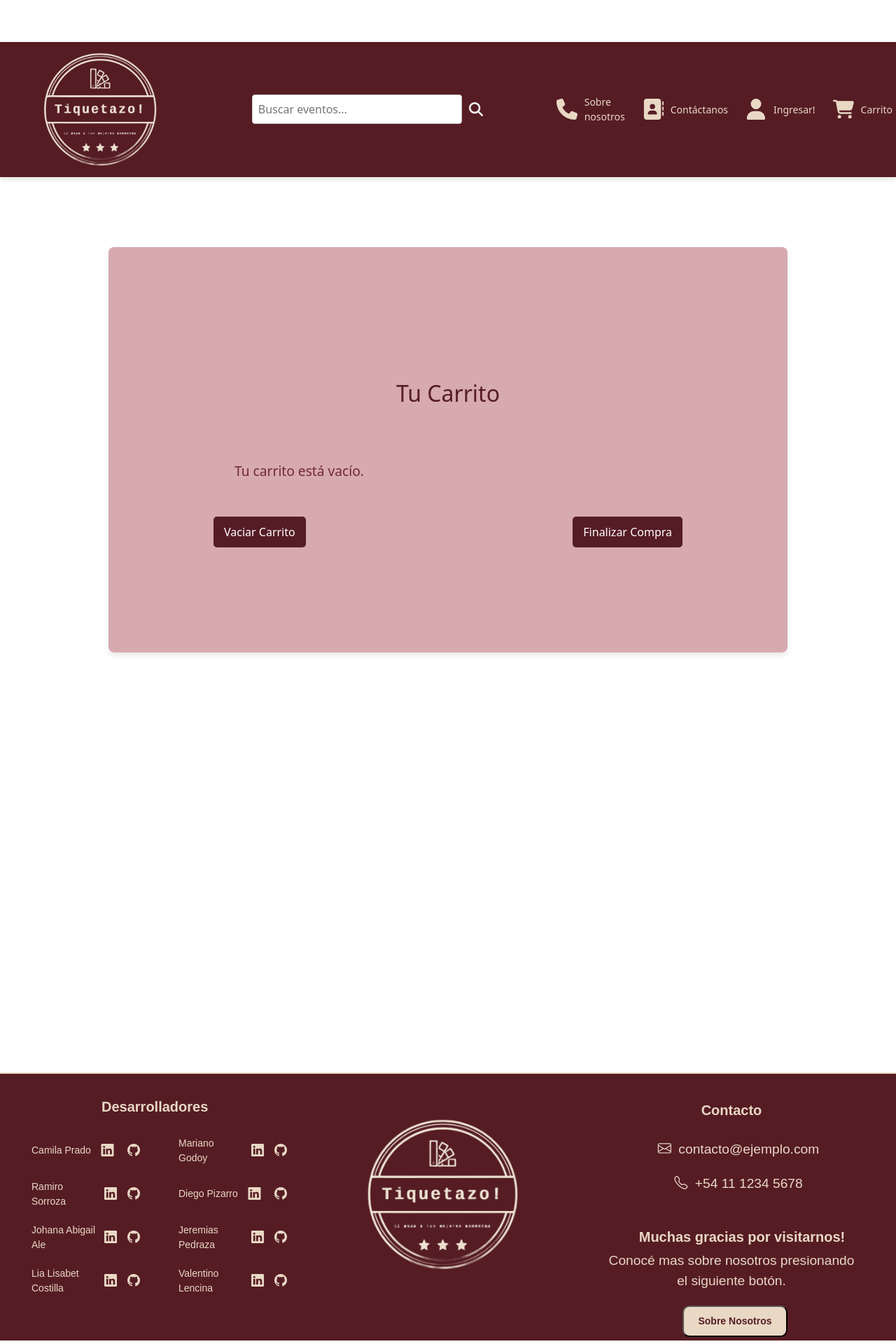
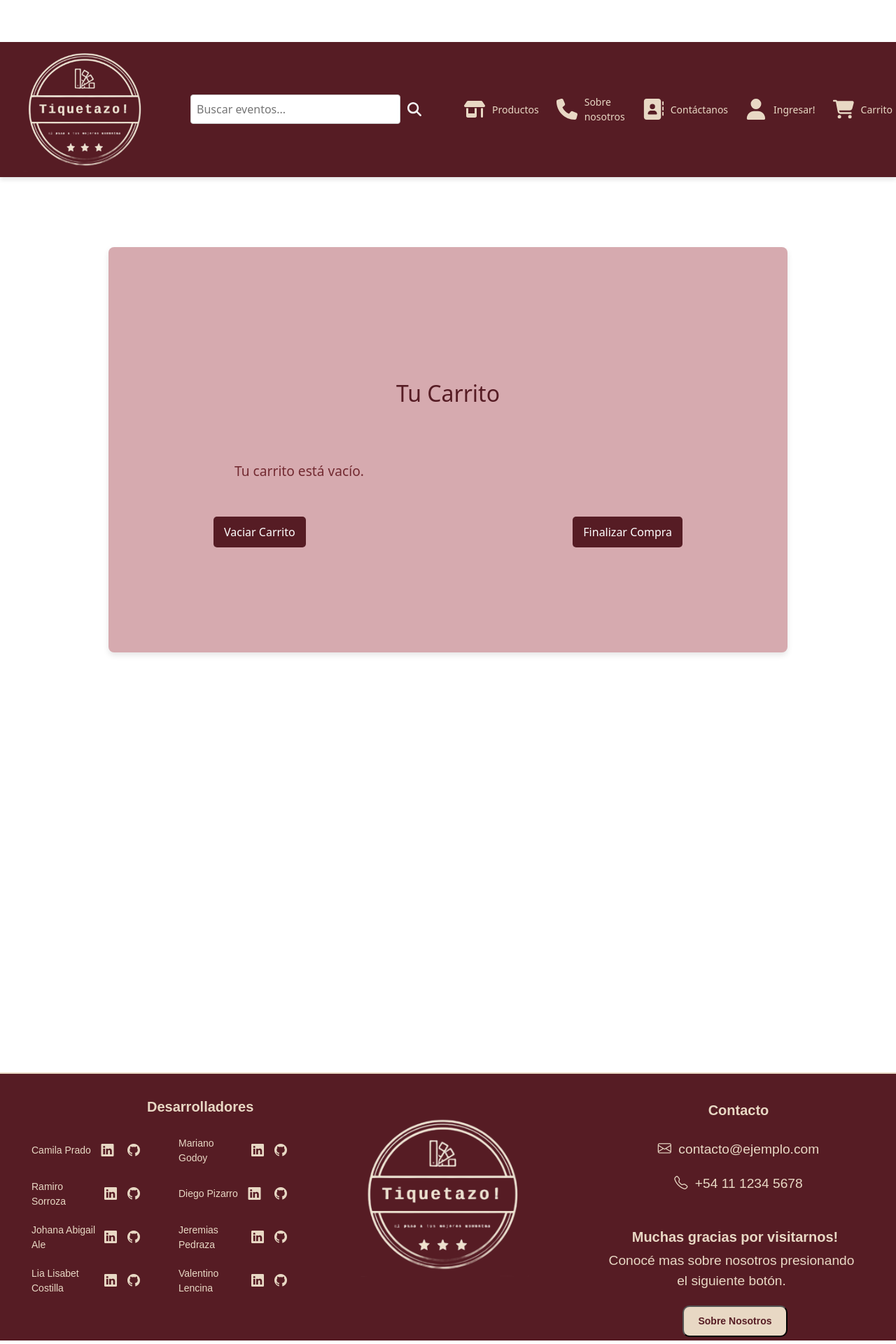
Before and after one commit to camiiprd/tiquetazofront, a React (Vite) app: page /cart in a window 1280 px wide. Shown: the top 1920 px of the page at 70% size. Built offline with nearby package versions, Linux system fonts and the light colour scheme.

Commit message:
Add a button to the navigation bar for products

```diff
--- a/src/components/Footer/Footer.css
+++ b/src/components/Footer/Footer.css
@@ -33,7 +33,7 @@
 
 
 .footer-section .Text-Footer {
-  margin-left: 140px;
+  margin-left: 50%;
   margin-top: 30px;
 }
 
@@ -58,13 +58,13 @@ display: inline-block;
   color: #E8D8C4;
   margin-top: 50px;
   font-size: 20px;
-  margin-right: 20px;
+  margin-right: 40px;
 
 
 }
 
 .footer-section2 .Text-contact{
-  margin-right: 50px;
+  margin-right: 30px;
   color: #E8D8C4;
   margin-top: 35px;
   margin-bottom: 30px;
@@ -118,7 +118,7 @@ p {
 }
 
 
-@media (max-width: 768px) {
+@media (max-width: 1000px) {
   .footer {
     flex-direction: column;
     align-items: center;
--- a/src/components/Navbar/NavBar.jsx
+++ b/src/components/Navbar/NavBar.jsx
@@ -2,7 +2,7 @@ import React, { useState } from "react";
 import '../NavBar/NavBar.css';
 import { useNavigate } from "react-router-dom";
 import { FontAwesomeIcon } from '@fortawesome/react-fontawesome';
-import { faUser, faShoppingCart, faPhone, faAddressBook, faSearch } from '@fortawesome/free-solid-svg-icons';
+import { faUser, faShoppingCart, faPhone, faAddressBook, faSearch, faShop } from '@fortawesome/free-solid-svg-icons';
 import logo from "../../assets/images/logo.png";
 import Swal from 'sweetalert'; // Importa SweetAlert
 
@@ -52,6 +52,10 @@ const NavBar = () => {
 
       {/* Iconos de login y carrito */}
       <div className="navbar-icons">
+        <div onClick={() => handleNavigate('/merch')} className="icon">
+        <FontAwesomeIcon icon={faShop} />
+          <span>Productos</span>
+        </div>
         <div onClick={() => handleNavigate('/desarrolladores')} className="icon">
           <FontAwesomeIcon icon={faPhone} />
           <span>Sobre nosotros</span>
```
Also changed, not shown: 1 other file (tests, documents, lock files or other folders).
